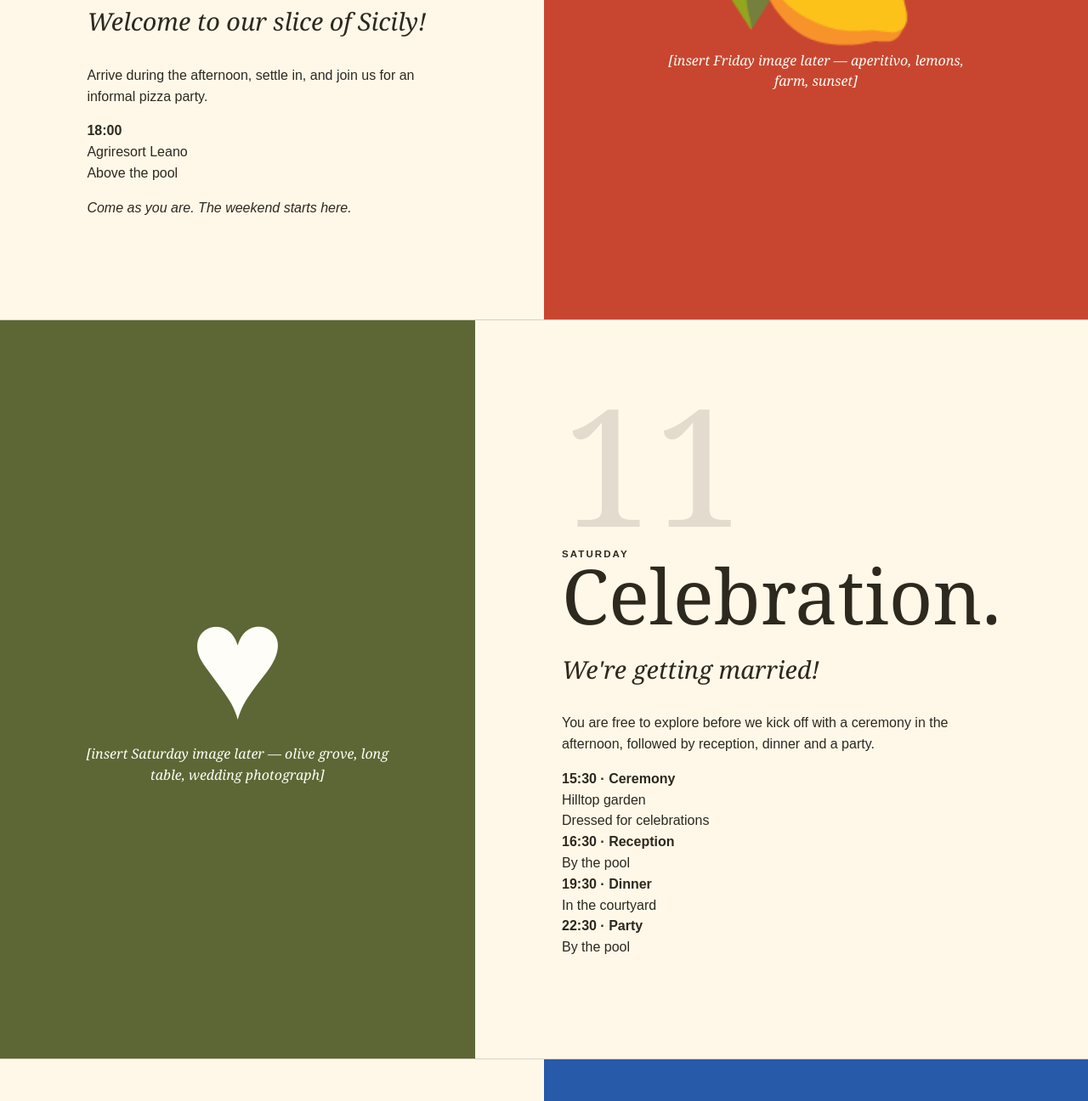
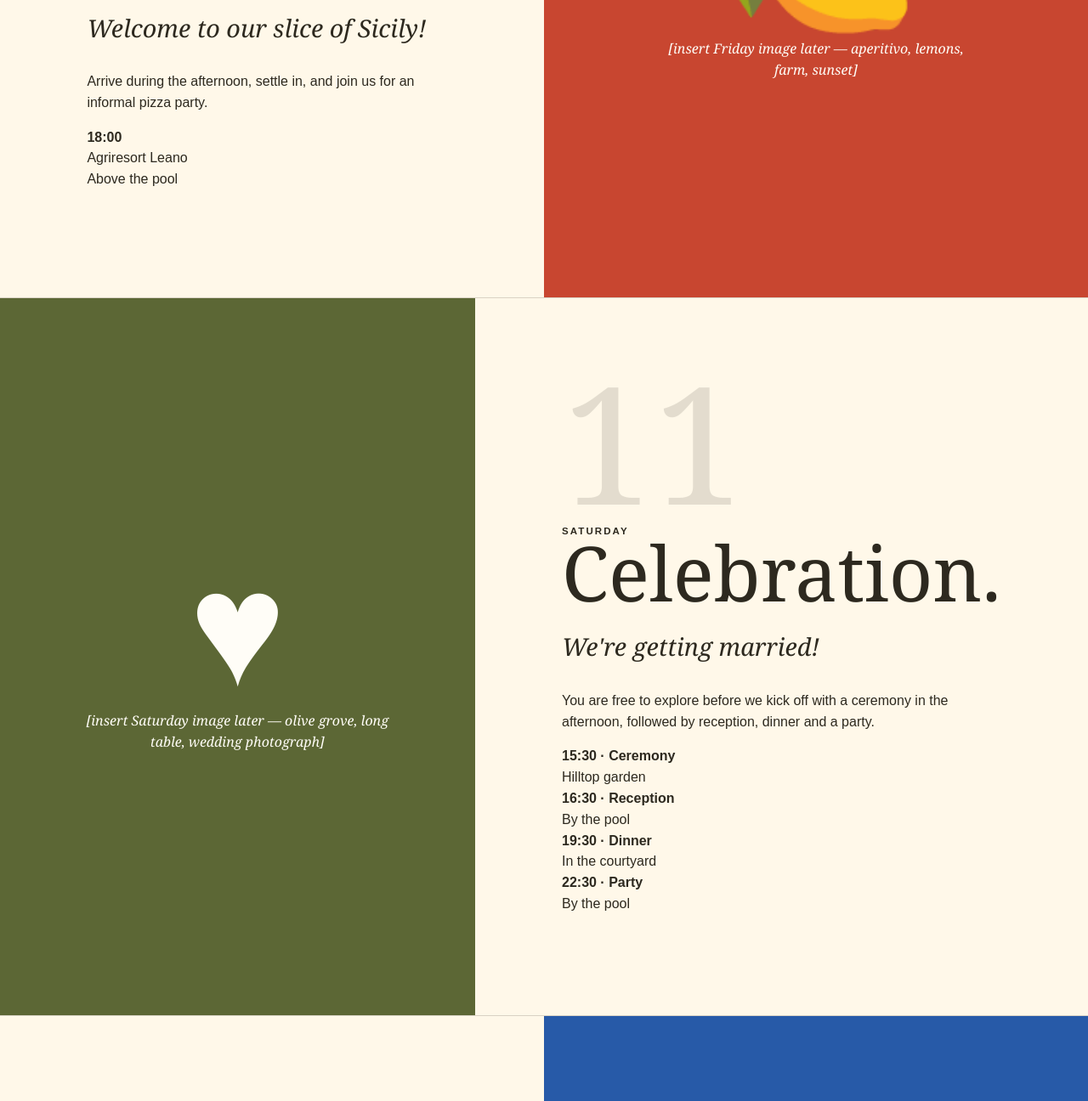
Before and after one commit to FamilySanneWander/SanneWanderWedding, a plain HTML site: page index.html in a window 1280 px wide. Shown: the part 2571-3867 px from the top of the page at 85% size. Drawn offline with Linux system fonts and the light colour scheme.

Commit message:
Remove informal message from arrival section

```diff
--- a/index.html
+++ b/index.html
@@ -248,7 +248,6 @@
           <h3>Welcome to our slice of Sicily!</h3>
           <p>Arrive during the afternoon, settle in, and join us for an informal pizza party.</p>
           <p><strong>18:00</strong><br>Agriresort Leano<br>Above the pool</p>
-          <p><em>Come as you are. The weekend starts here.</em></p>
         </div>
         <div class="day-art"><div><div class="symbol">🍋</div><p>[insert Friday image later — aperitivo, lemons, farm, sunset]</p></div></div>
       </article>
@@ -260,7 +259,7 @@
           <h2>Celebration.</h2>
           <h3>We're getting married!</h3>
           <p>You are free to explore before we kick off with a ceremony in the afternoon, followed by reception, dinner and a party.</p>
-          <p><strong>15:30 · Ceremony</strong><br>Hilltop garden<br>Dressed for celebrations<br><strong>16:30 · Reception</strong><br>By the pool<br><strong>19:30 · Dinner</strong><br>In the courtyard<br><strong>22:30 · Party</strong><br>By the pool</p>
+          <p><strong>15:30 · Ceremony</strong><br>Hilltop garden<br><strong>16:30 · Reception</strong><br>By the pool<br><strong>19:30 · Dinner</strong><br>In the courtyard<br><strong>22:30 · Party</strong><br>By the pool</p>
         </div>
         <div class="day-art"><div><div class="symbol">♥</div><p>[insert Saturday image later — olive grove, long table, wedding photograph]</p></div></div>
       </article>
```
